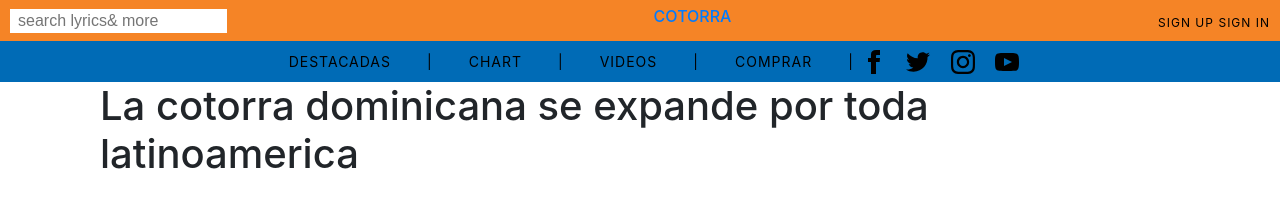
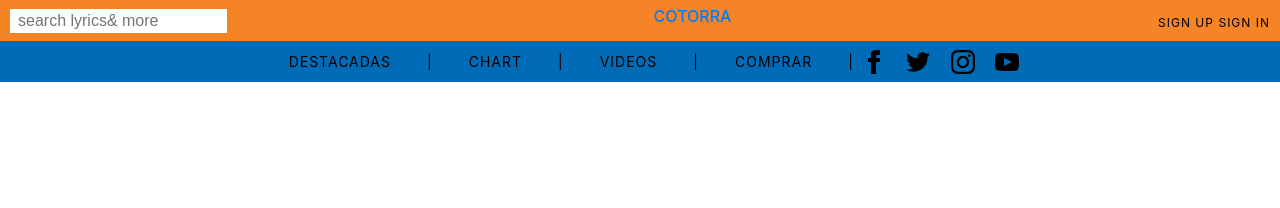
Before and after one commit to basquiavito/basquiavito.github.io, a plain HTML site: page index.html in a window 1280 px wide. Drawn offline with nearby package versions, Linux system fonts and the light colour scheme.

Commit message:
Update index.html

```diff
--- a/index.html
+++ b/index.html
@@ -73,9 +73,7 @@
 
         </div>
         </div>
-    <div class="Container">
-        <div class="Maincontent">
-            <div class="col-md-12"> <h1>La cotorra dominicana se expande por toda latinoamerica</h1>
+
 
     </body>
 </html>
```
